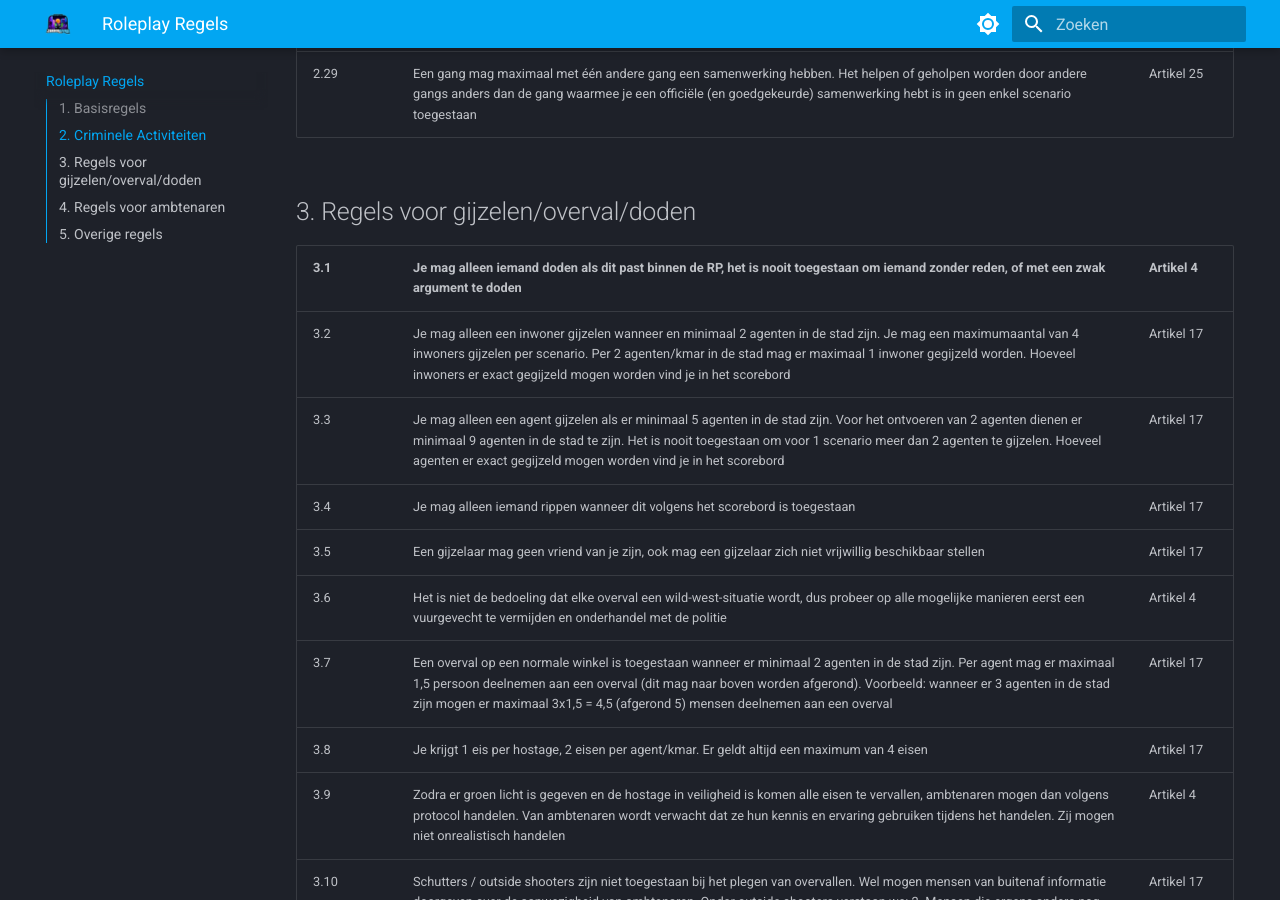
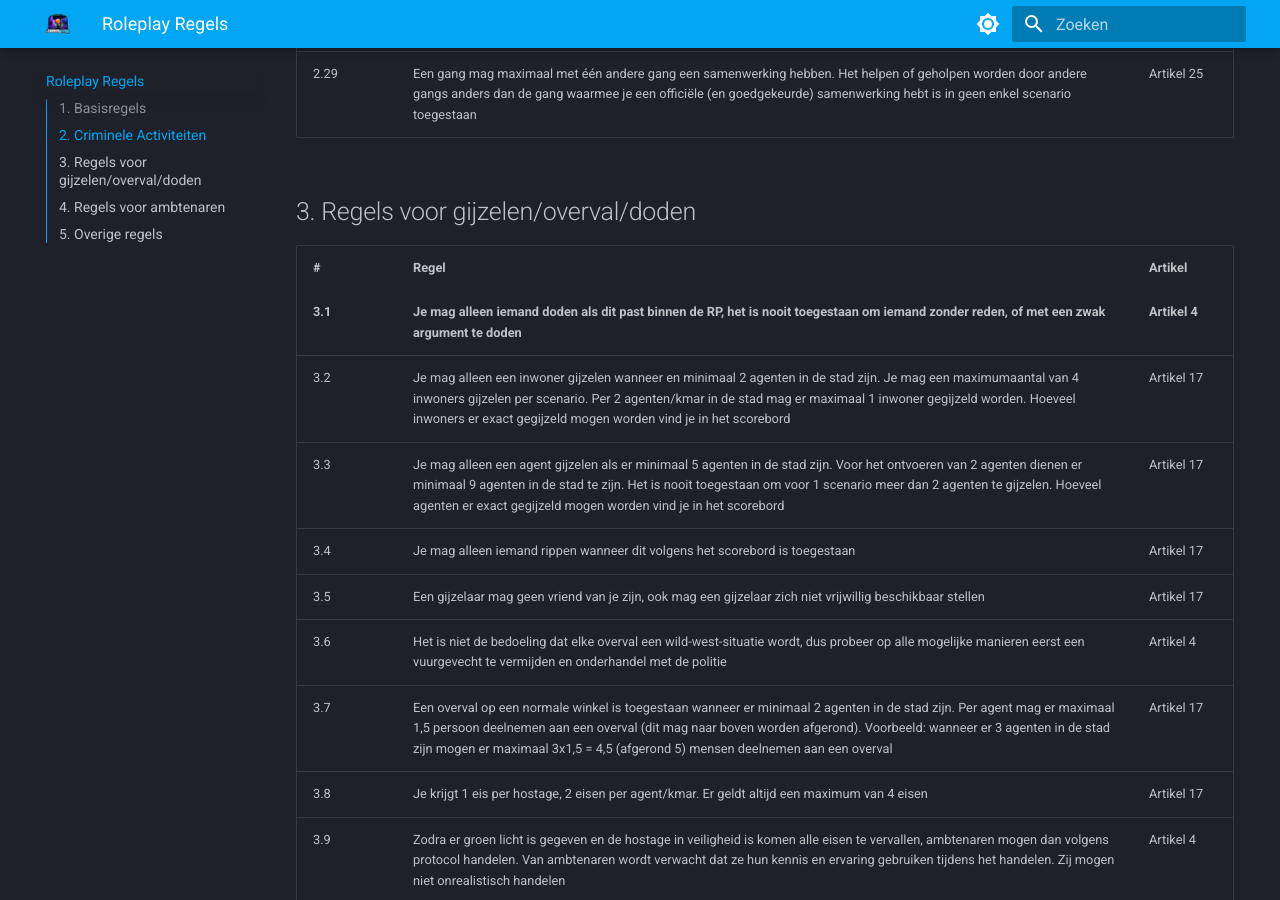
Before and after one commit to ZuiderStad-RP/regels, an MkDocs documentation site: the page built from docs/roleplay.md, in a window 1280 px wide and 900 px high, scrolled down 4806 px. Built offline with MkDocs 1.6.1 and Material for MkDocs 9.7.7, drawn with Linux system fonts in a browser that asks for light colours.

Commit message:
Update roleplay.md

```diff
--- a/docs/roleplay.md
+++ b/docs/roleplay.md
@@ -86,7 +86,8 @@ Onder overheidsobjecten vallen voorwerpen zoals: medkits, repair kits, politie/k
 
 ## 3. Regels voor gijzelen/overval/doden
 <table>
-<thead><th>3.1</th><th>Je mag alleen iemand doden als dit past binnen de RP, het is nooit toegestaan om iemand zonder reden, of met een zwak argument te doden</th><th>Artikel 4</th></tr></thead><tbody>
+<thead><th>#</th><th>Regel</th><th>Artikel</th></tr></thead><tbody>
+ <th>3.1</th><th>Je mag alleen iemand doden als dit past binnen de RP, het is nooit toegestaan om iemand zonder reden, of met een zwak argument te doden</th><th>Artikel 4</th></tr></thead><tbody>
  <tr><td>3.2</td><td>Je mag alleen een inwoner gijzelen wanneer en minimaal 2 agenten in de stad zijn. Je mag een maximumaantal van 4 inwoners gijzelen per scenario. Per 2 agenten/kmar in de stad mag er maximaal 1 inwoner gegijzeld worden. Hoeveel inwoners er exact gegijzeld mogen worden vind je in het scorebord</td><td>Artikel 17</td></tr>
  <tr><td>3.3</td><td>Je mag alleen een agent gijzelen als er minimaal 5 agenten in de stad zijn. Voor het ontvoeren van 2 agenten dienen er minimaal 9 agenten in de stad te zijn. Het is nooit toegestaan om voor 1 scenario meer dan 2 agenten te gijzelen. Hoeveel agenten er exact gegijzeld mogen worden vind je in het scorebord</td><td>Artikel 17</td></tr>
  <tr><td>3.4</td><td>Je mag alleen iemand rippen wanneer dit volgens het scorebord is toegestaan</td><td>Artikel 17</td></tr>
```
